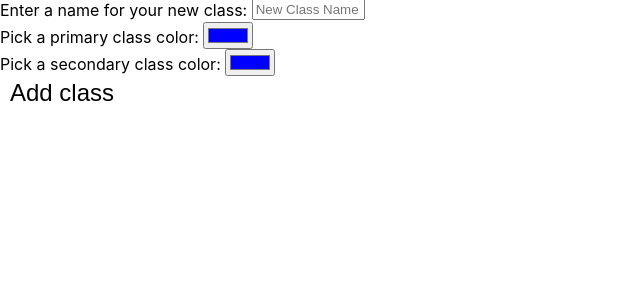
After one commit to doubleiis02/the-root, a Flask app: page /add_class_page in a window 1280 px wide. The commit adds this page. Shown: the top 300 px of the page, without its empty margins (0-640 px from the left). Run offline with Flask 2, Linux system fonts and the light colour scheme.

Commit message:
Adds create a class and choose color functionality

```diff
--- a/app.py
+++ b/app.py
@@ -1,4 +1,5 @@
 from flask import Flask, render_template, request
+import pymongo
 
 app = Flask(__name__)
 
@@ -15,7 +16,6 @@ class_list = [Classes('English 1B', '#64dfd4', '#83D4CD'), Classes('English 1C',
 
 # class_list = [Classes('Science', '#000000', '#cc6464')]
 
-
 @app.route('/')
 def index():
     return render_template('index.html', current_classes=current_classes, class_list=class_list)
@@ -29,13 +29,21 @@ def about():
 if __name__== '__main__':
     app.run(debug=True)
 
-classes = ["class 1", "class 2"]
 @app.route('/add_class', methods = ['POST', 'GET'])
 def add_class():
     if request.method == 'POST':
         name = request.form['class-name-input']
+        primary_color = request.form['pri-class-color-input']
+        secondary_color = request.form['sec-class-color-input']
     else:
         name = request.args.get('class-name-input')
-    classes.append(name)
-    print(classes)
-    return render_template('index.html')
+        primary_color = request.args.get('pri-class-color-input')
+        secondary_color = request.args.get('sec-class-color-input')
+    new = Classes(name, primary_color, secondary_color)
+    class_list.append(new)
+    print(class_list)
+    return render_template('index.html', class_list=class_list)
+
+@app.route('/add_class_page')
+def add_class_page():
+    return render_template('addClass.html')
--- /dev/null
+++ b/templates/addClass.html
@@ -0,0 +1,21 @@
+<!DOCTYPE html>
+<html>
+    <head>
+        <link rel="stylesheet" href="/static/css/style.css">
+        <link href="https://fonts.googleapis.com/css2?family=Roboto:wght@400;700&display=swap" rel="stylesheet">
+    </head>
+    <body>
+        <form action="{{ url_for('add_class') }}" id='class-name-form' method='post'>
+            <label for="class-name-form">Enter a name for your new class:</label>
+            <input type='text' id='class-name-input' name='class-name-input' placeholder='New Class Name' class='class-name-form'>
+            <br>
+            <label for="pri-class-color-input">Pick a primary class color:</label>
+            <input type="color" id="pri-class-color-input" name="pri-class-color-input" value="#0000ff">
+            <br>
+            <label for="sec-class-color-input">Pick a secondary class color:</label>
+            <input type="color" id="sec-class-color-input" name="sec-class-color-input" value="#0000ff">
+            <br>
+            <input class="add-class-button" type = "submit" value = "Add class" />
+        </form>
+    </body>
+</html>
--- a/templates/index.html
+++ b/templates/index.html
@@ -37,10 +37,14 @@
                     <div>Welcome back,</div>
                     <div>Ms. Anderson!</div>
                 </div>
+                <a href='/add_class_page'>
+                    <button type="button">Add new class</button>
+                </a>
+                <!-- Button to add a new class
                 <form action="{{ url_for('add_class') }}" id='class-name-form' method='post'>
                     <input type='text' id='class-name-input' name='class-name-input' placeholder='New Class Name' class='class-name-form'>
                     <input  class="add-class-button" type = "submit" value = "+" />
-                </form>
+                </form>-->
             </div>
             <div class="your-courses">Your Courses</div>
 
```
Also changed, not shown: test.py (added, +11 -0 lines).
